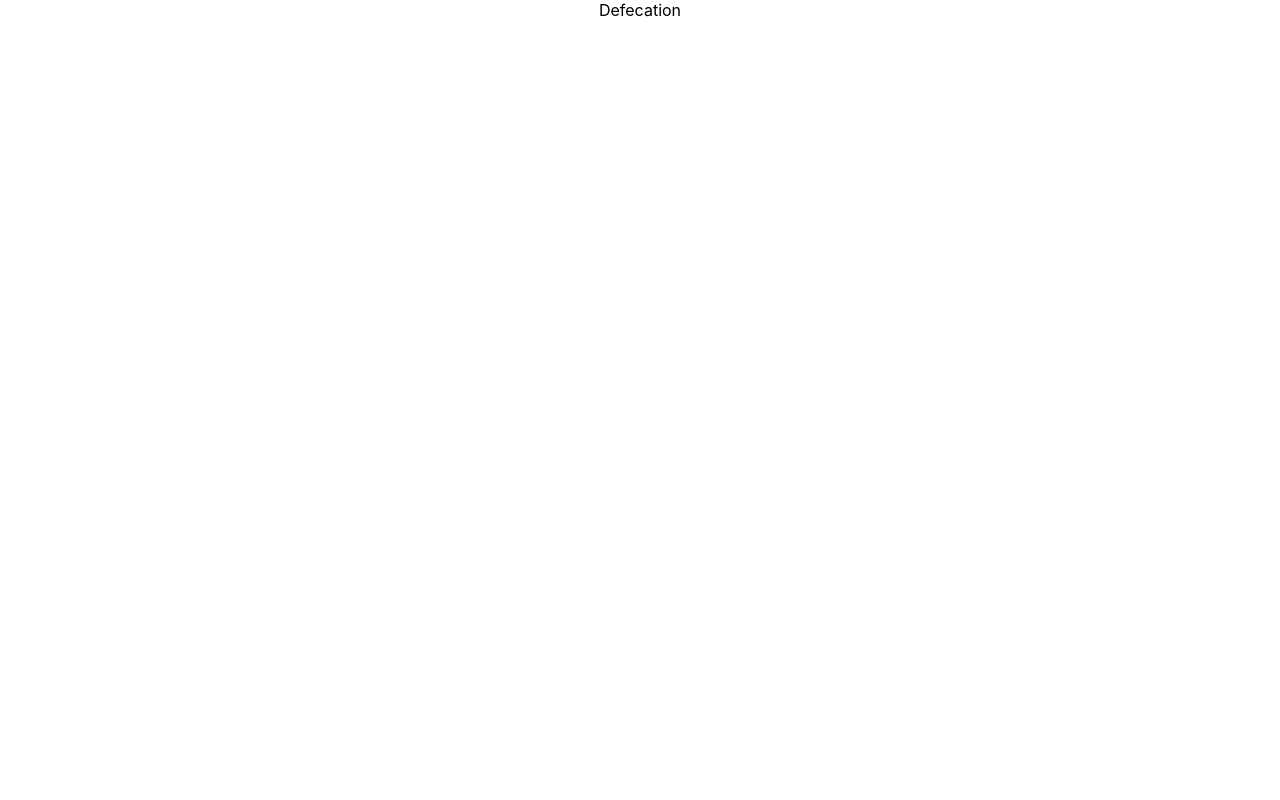
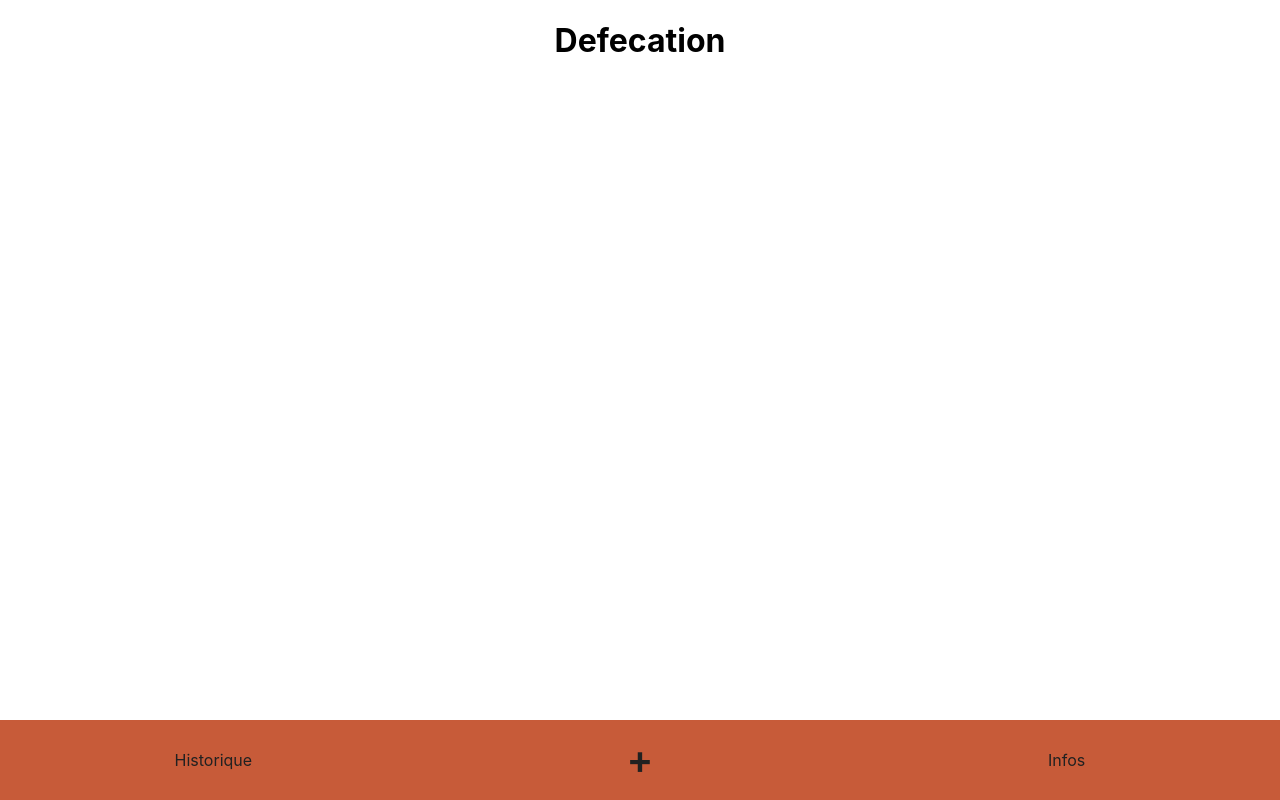
Before and after one commit to FlorianGardy/up-day-mobile, a React (Create React App) app: page /events/defecation in a window 1280 px wide. Built offline with nearby package versions, Linux system fonts and the light colour scheme.

Commit message:
adding navbar in defecation page

```diff
--- a/src/pages/Defecation.page.jsx
+++ b/src/pages/Defecation.page.jsx
@@ -1,7 +1,12 @@
 import React from "react";
+import Navbar from "../components/Navbar";
 
 function Defecation() {
-  return <div>Defecation</div>;
+  return (
+    <div>
+      <h1>Defecation</h1>
+      <Navbar />
+    </div>
+  );
 }
-
 export default Defecation;
```
